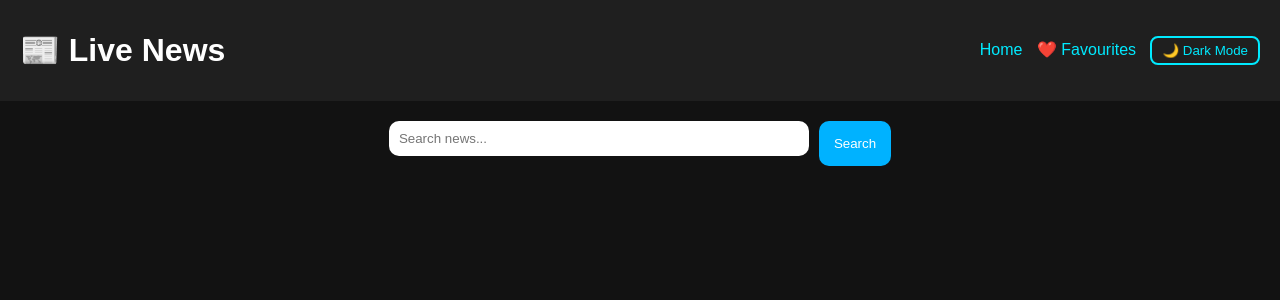
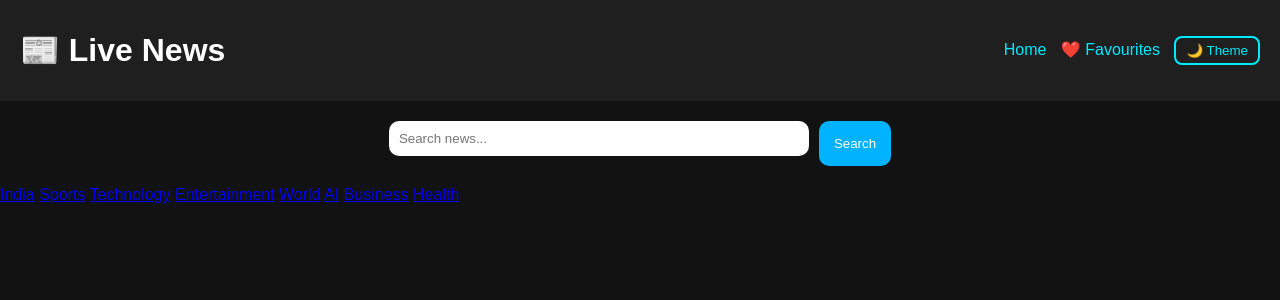
Before and after one commit to priyam-1777/live-news-app, a Flask app: page / in a window 1280 px wide. Shown: the top 300 px of the page. Run offline with Flask 3, Linux system fonts and the light colour scheme; a database or web service that is not in the repository returns one stand-in record (values such as "Sample title"); data that the repository does not hold is empty.

Commit message:
Update index.html

```diff
--- a/templates/index.html
+++ b/templates/index.html
@@ -14,7 +14,7 @@
   <nav>
     <a href="/">Home</a>
     <a href="/favourites">❤️ Favourites</a>
-    <button id="theme-toggle">🌙 Dark Mode</button>
+    <button id="theme-toggle">🌙 Theme</button>
   </nav>
 </header>
 
@@ -23,12 +23,19 @@
   <button type="submit">Search</button>
 </form>
 
+<!-- NEW: Suggestion Tags -->
+<div class="suggestion-tags">
+  {% for topic in ["India", "Sports", "Technology", "Entertainment", "World", "AI", "Business", "Health"] %}
+    <a href="/search?query={{ topic }}" class="tag">{{ topic }}</a>
+  {% endfor %}
+</div>
+
 {% if message %}
 <p class="message">{{ message }}</p>
 {% endif %}
 
 {% if search %}
-<p class="result-label">Showing search results for: <strong>{{ query }}</strong></p>
+<p class="result-label">Showing results for: <strong>{{ query }}</strong></p>
 {% endif %}
 
 <div class="news-container">
@@ -40,8 +47,7 @@
 
     <div class="actions">
       <a href="{{ news.url }}" target="_blank" class="read-btn">Read More</a>
-      <button
-        class="fav-btn"
+      <button class="fav-btn"
         data-title="{{ news.title|escape }}"
         data-url="{{ news.url|escape }}"
         data-img="{{ news.urlToImage|default('')|escape }}">
```
